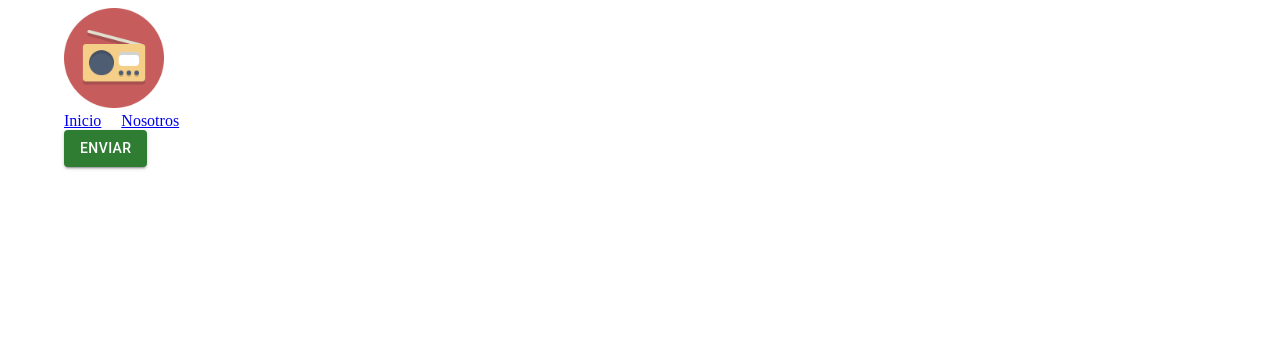
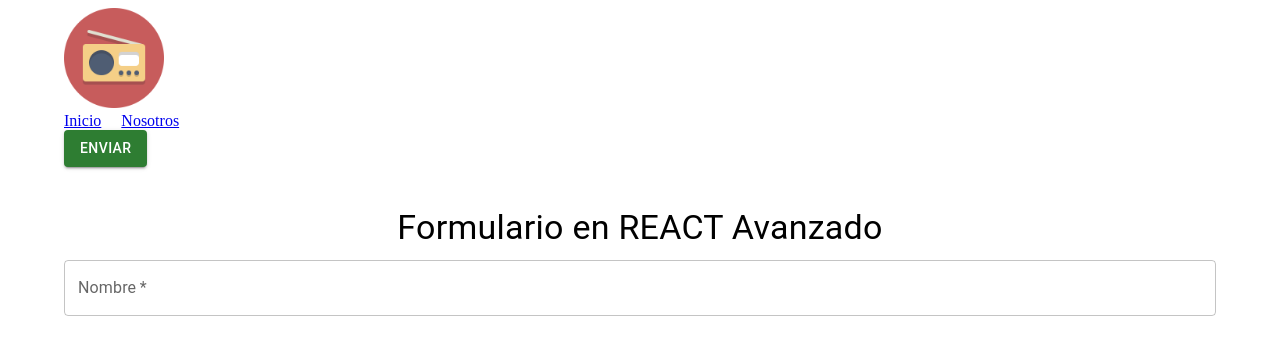
Before and after one commit to NicoGuerrero11/front-avanzado, a React (Create React App) app: page / in a window 1280 px wide. Shown: the top 354 px of the page. Built offline with nearby package versions, Linux system fonts and the light colour scheme.

Commit message:
feat: empezamos con el formulario creando el espacio para el nombre

```diff
--- a/src/App.js
+++ b/src/App.js
@@ -1,5 +1,6 @@
 import React from "react";
 import Header from "./components/Header.js"
+import Form from './components/Form.js'
 import { Button, Container } from "@mui/material"
 
 
@@ -10,6 +11,7 @@ function App() {
       <Button variant="contained" color="success">
         Enviar
       </Button>
+      <Form />
     </Container>
 
   );
--- /dev/null
+++ b/src/components/Form.js
@@ -0,0 +1,38 @@
+
+import React from 'react'
+import { Box, Typography, Grid2, TextField } from '@mui/material'
+import useForm from '../hooks/useForms'
+
+
+
+function Form() {
+    const [formData, handleChange, resetForm] = useForm({ name: '', email: '', date: '', country: '', age: '' });
+
+    const handleSubmit = (e) => {
+        e.preventDefault();
+        console.log(formData);
+        resetForm();
+    }
+    return (
+        <Box component="section" sx={{ maxWodth: 400, margin: 'auto', mt: 5 }}>
+            <Typography variant='h4' align='center' gutterBottom>
+                Formulario en REACT Avanzado
+            </Typography>
+            <form onSubmit={handleSubmit}>
+                <Grid2 container spacing={2}>
+                    <TextField
+                        label="Nombre"
+                        name="name"
+                        value={formData.name}
+                        onChange={handleChange}
+                        fullWidth
+                        required
+
+                    />
+                </Grid2>
+            </form>
+        </Box>
+    )
+}
+
+export default Form
--- /dev/null
+++ b/src/hooks/useForms.js
@@ -0,0 +1,21 @@
+import { useState } from "react";
+
+const useForm = (initialValues) => {
+    const [values, setValues] = useState(initialValues);
+
+    const handleChange = (event) => {
+        const { name, value } = event.target;
+        setValues({
+            ...values,
+            [name]: value
+        });
+    };
+
+    const resetForm = () => {
+        setValues(initialValues)
+    };
+
+    return [values, handleChange, resetForm]
+};
+
+export default useForm;
```
